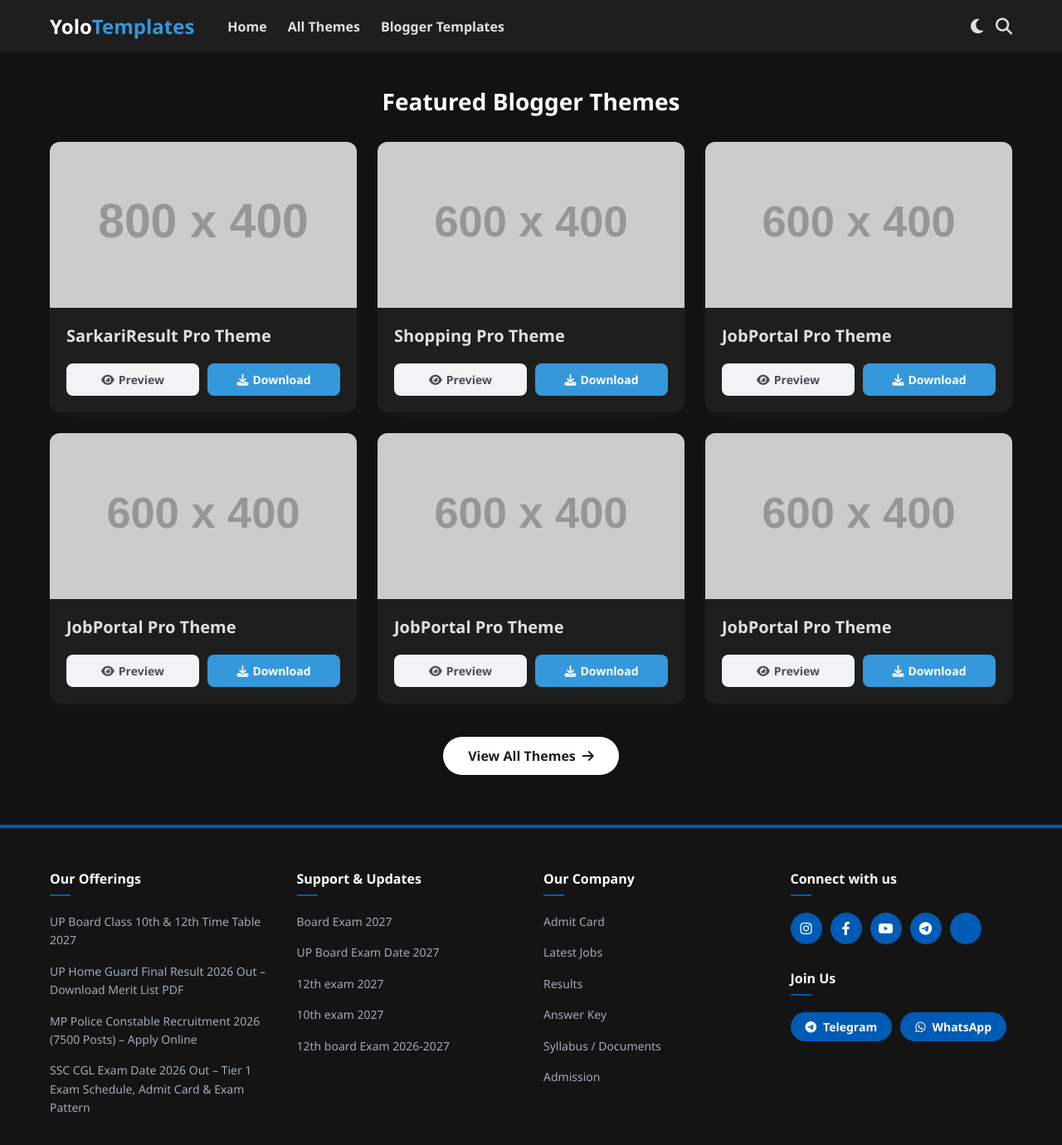
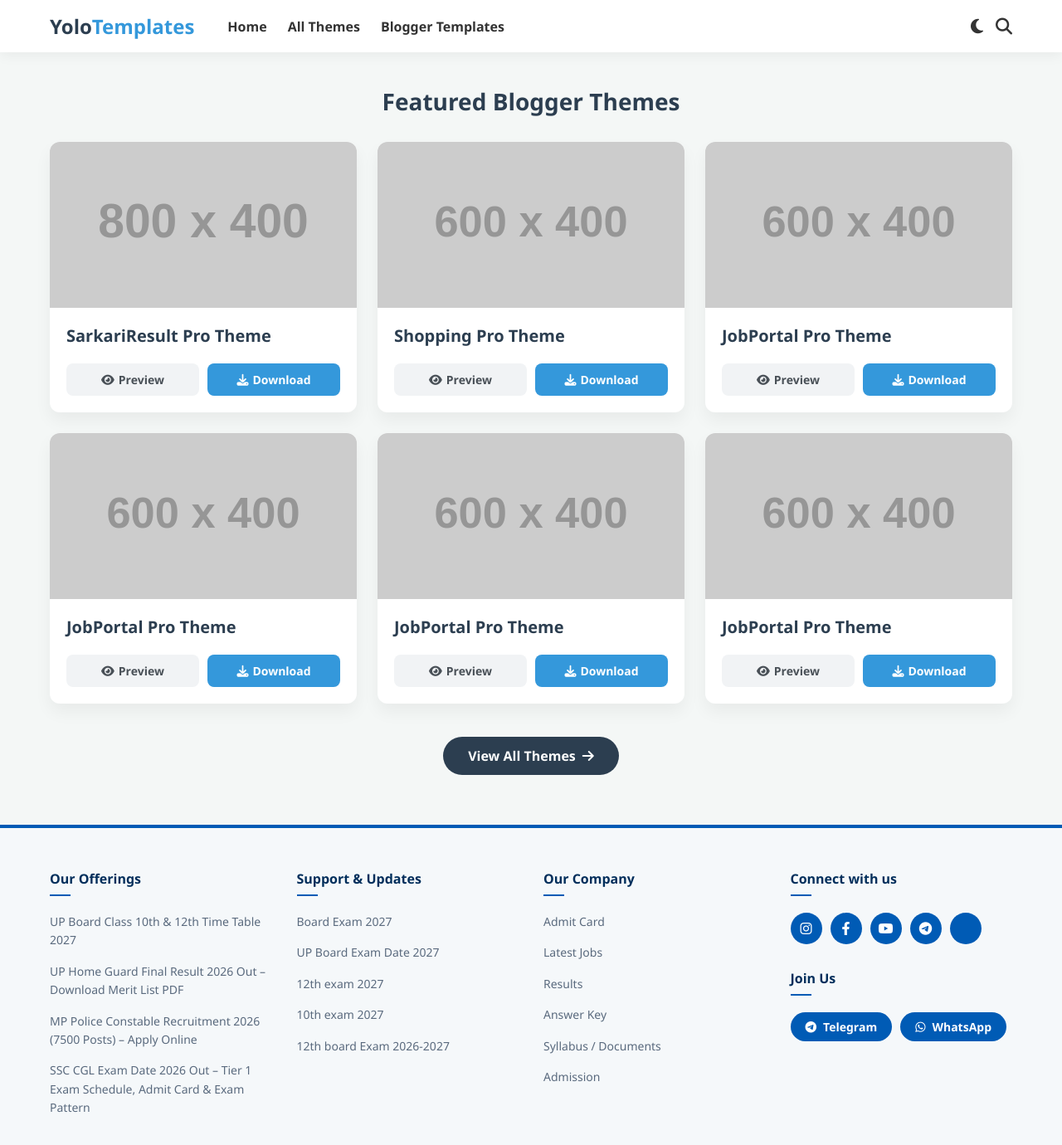
Before and after one commit to yolotemplates/yolotemplates.github.io, a Jekyll site: the page built from index.html, in a window 1280 px wide and 1400 px high. Shown: the top 1380 px of the window at 83% size. Built offline with Jekyll 4.4.1, drawn with Linux system fonts in a browser that asks for light colours.

Commit message:
Update default.html

```diff
--- a/_layouts/default.html
+++ b/_layouts/default.html
@@ -6,69 +6,84 @@
     <title>{{ site.name }} - {{ page.title }}</title>
     <link rel="stylesheet" href="https://cdnjs.cloudflare.com/ajax/libs/font-awesome/6.4.0/css/all.min.css">
     <style>
-    * { margin: 0; padding: 0; box-sizing: border-box; font-family: 'Segoe UI', Tahoma, Geneva, Verdana, sans-serif; }
-        body { background-color: #121212; color: #e0e0e0; transition: background-color 0.3s, color 0.3s; }
+        /* --- CSS Variables for Light/Dark Mode Toggle --- */
+        :root {
+            /* General & Navbar */
+            --bg-color: #f4f7f6;
+            --text-color: #333333;
+            --nav-bg: #ffffff;
+            --nav-shadow: rgba(0,0,0,0.05);
+            --logo-color: #2c3e50;
+            --primary-color: #3498db;
+            --card-bg: #ffffff;
+            --border-color: #eeeeee;
+            --card-text: #2c3e50;
+            --post-bg: #ffffff;
+
+            /* Footer */
+            --footer-bg: #f5f8fa;
+            --footer-text: #5a6a7e;
+            --footer-heading: #002e5b;
+            --footer-brand-blue: #005bb5;
+            --footer-line: #dce4ec;
+            --footer-bottom-text: #000000;
+        }
+
+        body.dark-mode {
+            /* General & Navbar */
+            --bg-color: #121212;
+            --text-color: #e0e0e0;
+            --nav-bg: #1e1e1e;
+            --nav-shadow: rgba(255,255,255,0.02);
+            --logo-color: #ffffff;
+            --card-bg: #1e1e1e;
+            --border-color: #333333;
+            --card-text: #e0e0e0;
+            --post-bg: #1e1e1e;
+
+            /* Footer */
+            --footer-bg: #141414;
+            --footer-text: #a0aab5;
+            --footer-heading: #ffffff;
+            --footer-brand-blue: #005bb5;
+            --footer-line: #333333;
+            --footer-bottom-text: #e0e0e0;
+        }
+
+        * { margin: 0; padding: 0; box-sizing: border-box; font-family: 'Segoe UI', Tahoma, Geneva, Verdana, sans-serif; }
+        body { background-color: var(--bg-color); color: var(--text-color); transition: background-color 0.3s, color 0.3s; }
 
         /* --- Navbar --- */
-        .navbar {
-            background: #1e1e1e;
-            box-shadow: 0 4px 15px rgba(255,255,255,0.02);
-            position: sticky;
-            top: 0;
-            z-index: 1000;
-            transition: background 0.3s;
-        }
+        .navbar { background: var(--nav-bg); box-shadow: 0 4px 15px var(--nav-shadow); position: sticky; top: 0; z-index: 1000; transition: background 0.3s; }
         .nav-container { max-width: 1200px; margin: 0 auto; padding: 15px 20px; display: flex; justify-content: space-between; align-items: center; }
-
         .nav-left { display: flex; align-items: center; gap: 40px; }
         .logo-group { display: flex; align-items: center; gap: 15px; }
-        .hamburger { display: none; background: none; border: none; font-size: 24px; color: #e0e0e0; cursor: pointer; }
-        .logo { font-size: 24px; font-weight: 700; color: #ffffff; text-decoration: none; }
-        .logo span { color: #3498db; }
-
+        .hamburger { display: none; background: none; border: none; font-size: 24px; color: var(--text-color); cursor: pointer; }
+        .logo { font-size: 24px; font-weight: 700; color: var(--logo-color); text-decoration: none; }
+        .logo span { color: var(--primary-color); }
         .nav-center { display: flex; align-items: center; }
-        .nav-center a { text-decoration: none; color: #e0e0e0; font-weight: 600; margin-right: 25px; transition: color 0.3s; }
-        .nav-center a:hover { color: #3498db; }
+        .nav-center a { text-decoration: none; color: var(--text-color); font-weight: 600; margin-right: 25px; transition: color 0.3s; }
+        .nav-center a:hover { color: var(--primary-color); }
         .close-menu { display: none; }
-
         .nav-right { display: flex; align-items: center; gap: 15px; }
-        .icon-btn { background: none; border: none; font-size: 20px; color: #e0e0e0; cursor: pointer; transition: color 0.3s; }
-        .icon-btn:hover { color: #3498db; }
+        .icon-btn { background: none; border: none; font-size: 20px; color: var(--text-color); cursor: pointer; transition: color 0.3s; }
+        .icon-btn:hover { color: var(--primary-color); }
 
         /* --- Search Dropdown UI --- */
-        .search-overlay {
-            position: absolute;
-            top: 100%; left: 0; width: 100%;
-            background: #1e1e1e;
-            box-shadow: 0 10px 15px rgba(255,255,255,0.02);
-            padding: 20px 5%;
-            z-index: 997;
-            display: none;
-            flex-direction: column;
-            align-items: center;
-            border-top: 1px solid #333333;
-        }
+        .search-overlay { position: absolute; top: 100%; left: 0; width: 100%; background: var(--nav-bg); box-shadow: 0 10px 15px var(--nav-shadow); padding: 20px 5%; z-index: 997; display: none; flex-direction: column; align-items: center; border-top: 1px solid var(--border-color); }
         .search-overlay.active { display: flex; }
         .search-container { width: 100%; max-width: 800px; display: flex; align-items: center; gap: 10px; }
-        #search-input {
-            flex: 1; padding: 12px 20px; font-size: 16px;
-            border: 2px solid #333333; border-radius: 8px;
-            background: #121212; color: #e0e0e0; outline: none;
-        }
-        #search-input:focus { border-color: #3498db; }
-        #close-search-btn { background: none; border: none; font-size: 24px; color: #e0e0e0; cursor: pointer; }
+        #search-input { flex: 1; padding: 12px 20px; font-size: 16px; border: 2px solid var(--border-color); border-radius: 8px; background: var(--bg-color); color: var(--text-color); outline: none; }
+        #search-input:focus { border-color: var(--primary-color); }
+        #close-search-btn { background: none; border: none; font-size: 24px; color: var(--text-color); cursor: pointer; }
 
         .search-results { width: 100%; max-width: 800px; margin-top: 15px; max-height: 300px; overflow-y: auto; display: flex; flex-direction: column; gap: 10px; }
-        .search-item {
-            display: flex; align-items: center; gap: 15px; padding: 10px;
-            background: #1e1e1e; border-radius: 8px; text-decoration: none; color: #e0e0e0;
-            transition: background 0.2s; border: 1px solid #333333;
-        }
-        .search-item:hover { background: #121212; }
+        .search-item { display: flex; align-items: center; gap: 15px; padding: 10px; background: var(--card-bg); border-radius: 8px; text-decoration: none; color: var(--text-color); transition: background 0.2s; border: 1px solid var(--border-color); }
+        .search-item:hover { background: var(--bg-color); }
         .search-item img { width: 50px; height: 50px; border-radius: 5px; object-fit: cover; }
         .search-item-info { display: flex; flex-direction: column; }
-        .search-item-title { font-weight: bold; font-size: 16px; color: #e0e0e0; }
-        .search-item-category { font-size: 12px; color: #3498db; }
+        .search-item-title { font-weight: bold; font-size: 16px; color: var(--text-color); }
+        .search-item-category { font-size: 12px; color: var(--primary-color); }
 
         /* --- Mobile Slide Menu --- */
         .overlay { position: fixed; top: 0; left: 0; width: 100%; height: 100%; background: rgba(0,0,0,0.5); z-index: 998; display: none; opacity: 0; transition: opacity 0.3s ease; }
@@ -77,219 +92,66 @@
         @media (max-width: 768px) {
             .hamburger { display: block; }
             .nav-left { gap: 0; }
-            .nav-center {
-                position: fixed; top: 0; left: -250px; width: 250px; height: 100vh;
-                background: #1e1e1e; flex-direction: column; align-items: flex-start;
-                padding: 60px 20px 20px; box-shadow: 5px 0 15px rgba(0,0,0,0.1); transition: left 0.3s ease; z-index: 999;
-            }
+            .nav-center { position: fixed; top: 0; left: -250px; width: 250px; height: 100vh; background: var(--nav-bg); flex-direction: column; align-items: flex-start; padding: 60px 20px 20px; box-shadow: 5px 0 15px rgba(0,0,0,0.1); transition: left 0.3s ease; z-index: 999; }
             .nav-center.active { left: 0; }
             .nav-center a { margin: 15px 0; font-size: 18px; width: 100%; }
-            .close-menu { display: block; position: absolute; top: 20px; right: 20px; background: none; border: none; font-size: 24px; color: #e0e0e0; cursor: pointer; }
+            .close-menu { display: block; position: absolute; top: 20px; right: 20px; background: none; border: none; font-size: 24px; color: var(--text-color); cursor: pointer; }
         }
 
-        /* --- Body Components --- */
+        /* --- Homepage / Body Components --- */
         .container { max-width: 1200px; margin: 40px auto; padding: 0 20px; }
-        .section-title { text-align: center; margin-bottom: 30px; font-size: 28px; color: #ffffff; }
-
+        .section-title { text-align: center; margin-bottom: 30px; font-size: 28px; color: var(--logo-color); }
         .theme-grid { display: grid; grid-template-columns: repeat(auto-fill, minmax(300px, 1fr)); gap: 25px; }
-        .card { background: #1e1e1e; border-radius: 12px; overflow: hidden; box-shadow: 0 10px 20px rgba(255,255,255,0.02); transition: transform 0.3s ease; display: flex; flex-direction: column; }
+        .card { background: var(--card-bg); border-radius: 12px; overflow: hidden; box-shadow: 0 10px 20px var(--nav-shadow); transition: transform 0.3s ease; display: flex; flex-direction: column; }
         .card:hover { transform: translateY(-5px); }
         .card-img { width: 100%; height: 200px; object-fit: cover; }
         .card-body { padding: 20px; display: flex; flex-direction: column; justify-content: space-between; flex-grow: 1; }
         .card-body a { text-decoration: none; }
-        .theme-title { font-size: 20px; font-weight: 600; margin-bottom: 20px; color: #e0e0e0; transition: color 0.3s; }
-        .theme-title:hover { color: #3498db; }
-
+        .theme-title { font-size: 20px; font-weight: 600; margin-bottom: 20px; color: var(--card-text); transition: color 0.3s; }
+        .theme-title:hover { color: var(--primary-color); }
         .btn-group { display: flex; gap: 10px; }
         .btn { text-decoration: none; padding: 10px 15px; border-radius: 8px; font-weight: 600; font-size: 14px; display: inline-flex; align-items: center; justify-content: center; gap: 5px; flex: 1; }
         .btn-preview { background: #f1f3f5; color: #495057; }
         .btn-preview:hover { background: #e2e6ea; color: #212529; }
-        .btn-download { background: #3498db; color: #ffffff; }
+        .btn-download { background: var(--primary-color); color: #ffffff; }
         .btn-download:hover { background: #2980b9; }
-
         .view-more-container { text-align: center; margin-top: 40px; }
-        .btn-view-more { display: inline-flex; align-items: center; gap: 8px; background: #ffffff; color: #1e1e1e; padding: 12px 30px; border-radius: 25px; text-decoration: none; font-weight: 600; }
-
-        .post-content { background: #1e1e1e; padding: 30px; border-radius: 12px; margin-top: 20px; line-height: 1.6; color: #e0e0e0; }
+        .btn-view-more { display: inline-flex; align-items: center; gap: 8px; background: var(--logo-color); color: var(--nav-bg); padding: 12px 30px; border-radius: 25px; text-decoration: none; font-weight: 600; }
+        .post-content { background: var(--post-bg); padding: 30px; border-radius: 12px; margin-top: 20px; line-height: 1.6; color: var(--text-color); }
         .post-content img { max-width: 100%; border-radius: 8px; margin: 15px 0; }
 
-        /* --- Footer Styles (Dark Mode Hardcoded) --- */
-        .site-footer {
-            background-color: #141414;
-            border-top: 4px solid #005bb5;
-            margin-top: 60px;
-            font-family: 'Segoe UI', Tahoma, Geneva, Verdana, sans-serif;
-        }
+        /* --- Footer Styles (Dynamic with Variables) --- */
+        .site-footer { background-color: var(--footer-bg); border-top: 4px solid var(--footer-brand-blue); margin-top: 60px; font-family: 'Segoe UI', Tahoma, Geneva, Verdana, sans-serif; transition: background-color 0.3s; }
+        .footer-container { max-width: 1200px; margin: 0 auto; display: flex; flex-wrap: wrap; gap: 30px; padding: 50px 20px; }
+        .footer-col { flex: 1; min-width: 220px; }
+        .footer-col h4 { color: var(--footer-heading); font-size: 16px; font-weight: 700; margin-bottom: 20px; position: relative; }
+        .footer-col h4::after { content: ''; display: block; width: 25px; height: 2px; background-color: var(--footer-brand-blue); margin-top: 8px; }
+        .footer-col ul { list-style: none; padding: 0; margin: 0; }
+        .footer-col ul li { margin-bottom: 15px; }
+        .footer-col ul li a { color: var(--footer-text); text-decoration: none; font-size: 14px; line-height: 1.6; transition: color 0.3s; display: block; }
+        .footer-col ul li a:hover { color: var(--footer-brand-blue); }
 
-        .footer-container {
-            max-width: 1200px;
-            margin: 0 auto;
-            display: flex;
-            flex-wrap: wrap;
-            gap: 30px;
-            padding: 50px 20px;
-        }
+        .social-icons { display: flex; gap: 10px; margin-bottom: 30px; }
+        .social-icons a { display: inline-flex; justify-content: center; align-items: center; width: 38px; height: 38px; background-color: var(--footer-brand-blue); color: #ffffff; border-radius: 50%; text-decoration: none; font-size: 16px; transition: transform 0.3s, background 0.3s; }
+        .social-icons a:hover { transform: translateY(-3px); background-color: #004488; }
 
-        .footer-col {
-            flex: 1;
-            min-width: 220px;
-        }
+        .join-buttons { display: flex; gap: 10px; flex-wrap: wrap; }
+        .join-btn { display: inline-flex; align-items: center; gap: 8px; background-color: var(--footer-brand-blue); color: #ffffff; padding: 8px 18px; border-radius: 25px; text-decoration: none; font-size: 14px; font-weight: 600; transition: background 0.3s; }
+        .join-btn:hover { background-color: #004488; }
 
-        .footer-col h4 {
-            color: #ffffff;
-            font-size: 16px;
-            font-weight: 700;
-            margin-bottom: 20px;
-            position: relative;
-        }
+        .footer-bottom-wrapper { border-top: 1px solid var(--footer-line); }
+        .footer-bottom { max-width: 1200px; margin: 0 auto; display: flex; justify-content: space-between; align-items: center; padding: 20px; flex-wrap: wrap; gap: 15px; }
+        .copyright { color: var(--footer-text); font-size: 13px; }
+        .footer-links a { color: var(--footer-bottom-text); text-decoration: none; font-size: 13px; font-weight: 700; margin-left: 20px; }
+        .footer-links a:hover { color: var(--footer-brand-blue); }
 
-        .footer-col h4::after {
-            content: '';
-            display: block;
-            width: 25px;
-            height: 2px;
-            background-color: #005bb5;
-            margin-top: 8px;
-        }
-
-        .footer-col ul {
-            list-style: none;
-            padding: 0;
-            margin: 0;
-        }
-
-        .footer-col ul li {
-            margin-bottom: 15px;
-        }
-
-        .footer-col ul li a {
-            color: #a0aab5;
-            text-decoration: none;
-            font-size: 14px;
-            line-height: 1.6;
-            transition: color 0.3s;
-            display: block;
-        }
-
-        .footer-col ul li a:hover {
-            color: #005bb5;
-        }
-
-        /* Connect With Us - Social Icons */
-        .social-icons {
-            display: flex;
-            gap: 10px;
-            margin-bottom: 30px;
-        }
-
-        .social-icons a {
-            display: inline-flex;
-            justify-content: center;
-            align-items: center;
-            width: 38px;
-            height: 38px;
-            background-color: #005bb5;
-            color: #ffffff;
-            border-radius: 50%;
-            text-decoration: none;
-            font-size: 16px;
-            transition: transform 0.3s, background 0.3s;
-        }
-
-        .social-icons a:hover {
-            transform: translateY(-3px);
-            background-color: #004488;
-        }
-
-        /* Join Us Buttons */
-        .join-buttons {
-            display: flex;
-            gap: 10px;
-            flex-wrap: wrap;
-        }
-
-        .join-btn {
-            display: inline-flex;
-            align-items: center;
-            gap: 8px;
-            background-color: #005bb5;
-            color: #ffffff;
-            padding: 8px 18px;
-            border-radius: 25px;
-            text-decoration: none;
-            font-size: 14px;
-            font-weight: 600;
-            transition: background 0.3s;
-        }
-
-        .join-btn:hover {
-            background-color: #004488;
-        }
-
-        /* Footer Bottom */
-        .footer-bottom-wrapper {
-            border-top: 1px solid #333333;
-        }
-
-        .footer-bottom {
-            max-width: 1200px;
-            margin: 0 auto;
-            display: flex;
-            justify-content: space-between;
-            align-items: center;
-            padding: 20px;
-            flex-wrap: wrap;
-            gap: 15px;
-        }
-
-        .copyright {
-            color: #a0aab5;
-            font-size: 13px;
-        }
-
-        .footer-links a {
-            color: #e0e0e0;
-            text-decoration: none;
-            font-size: 13px;
-            font-weight: 700;
-            margin-left: 20px;
-        }
-
-        .footer-links a:hover {
-            color: #005bb5;
-        }
-
-        /* Scroll To Top Button */
-        #scrollToTopBtn {
-            position: fixed;
-            bottom: 25px;
-            right: 25px;
-            width: 45px;
-            height: 45px;
-            background-color: #005bb5;
-            color: white;
-            border: none;
-            border-radius: 50%;
-            font-size: 20px;
-            cursor: pointer;
-            display: none;
-            align-items: center;
-            justify-content: center;
-            box-shadow: 0 4px 12px rgba(0,0,0,0.15);
-            z-index: 999;
-            transition: background 0.3s, transform 0.3s;
-        }
-
-        #scrollToTopBtn:hover {
-            background-color: #004488;
-            transform: scale(1.1);
-        }
+        #scrollToTopBtn { position: fixed; bottom: 25px; right: 25px; width: 45px; height: 45px; background-color: var(--footer-brand-blue); color: white; border: none; border-radius: 50%; font-size: 20px; cursor: pointer; display: none; align-items: center; justify-content: center; box-shadow: 0 4px 12px rgba(0,0,0,0.15); z-index: 999; transition: background 0.3s, transform 0.3s; }
+        #scrollToTopBtn:hover { background-color: #004488; transform: scale(1.1); }
 
         @media (max-width: 768px) {
             .footer-bottom { flex-direction: column; text-align: center; }
             .footer-links a { margin: 0 10px; }
         }
-
 
     </style>
 </head>
```
